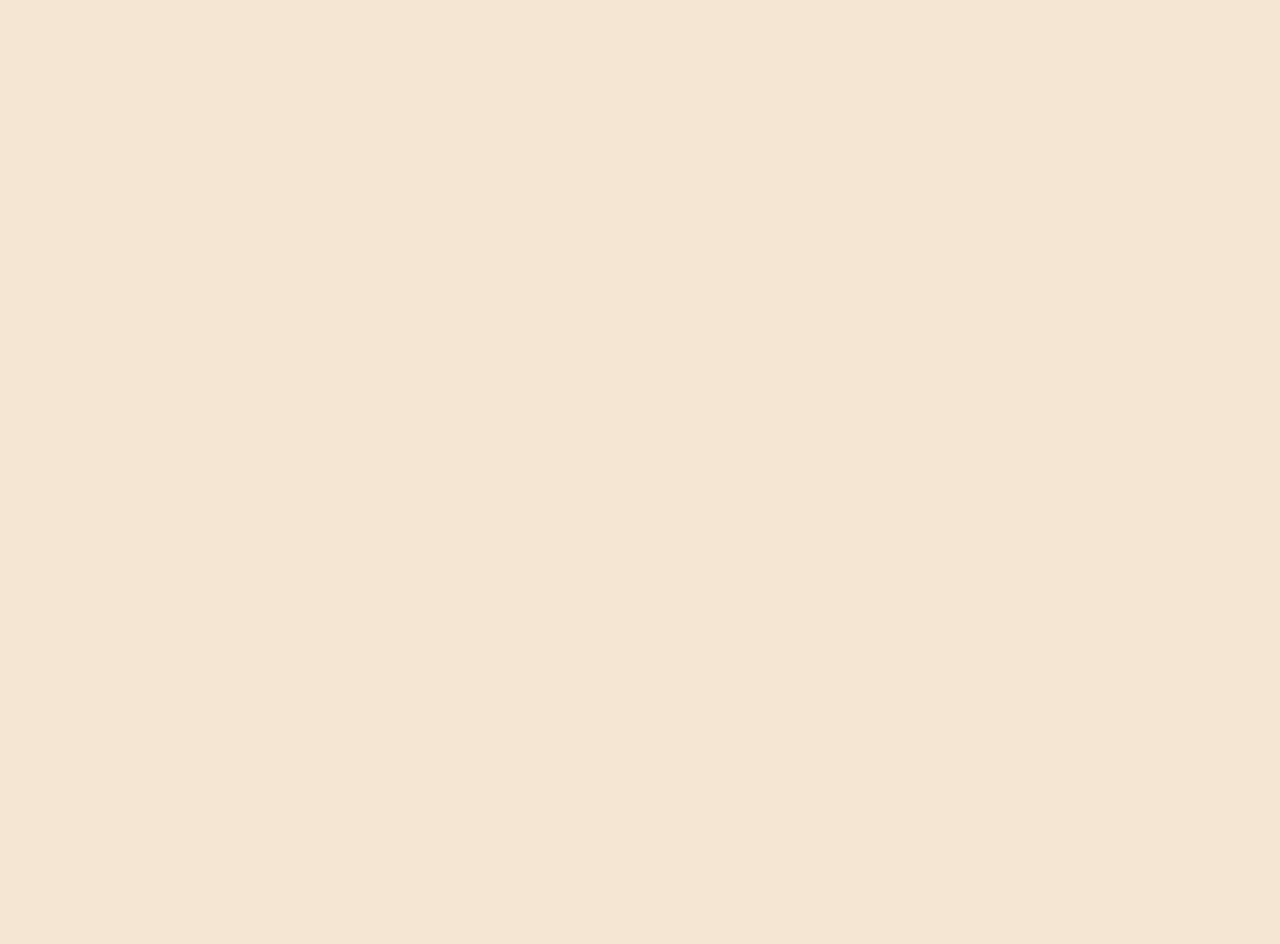
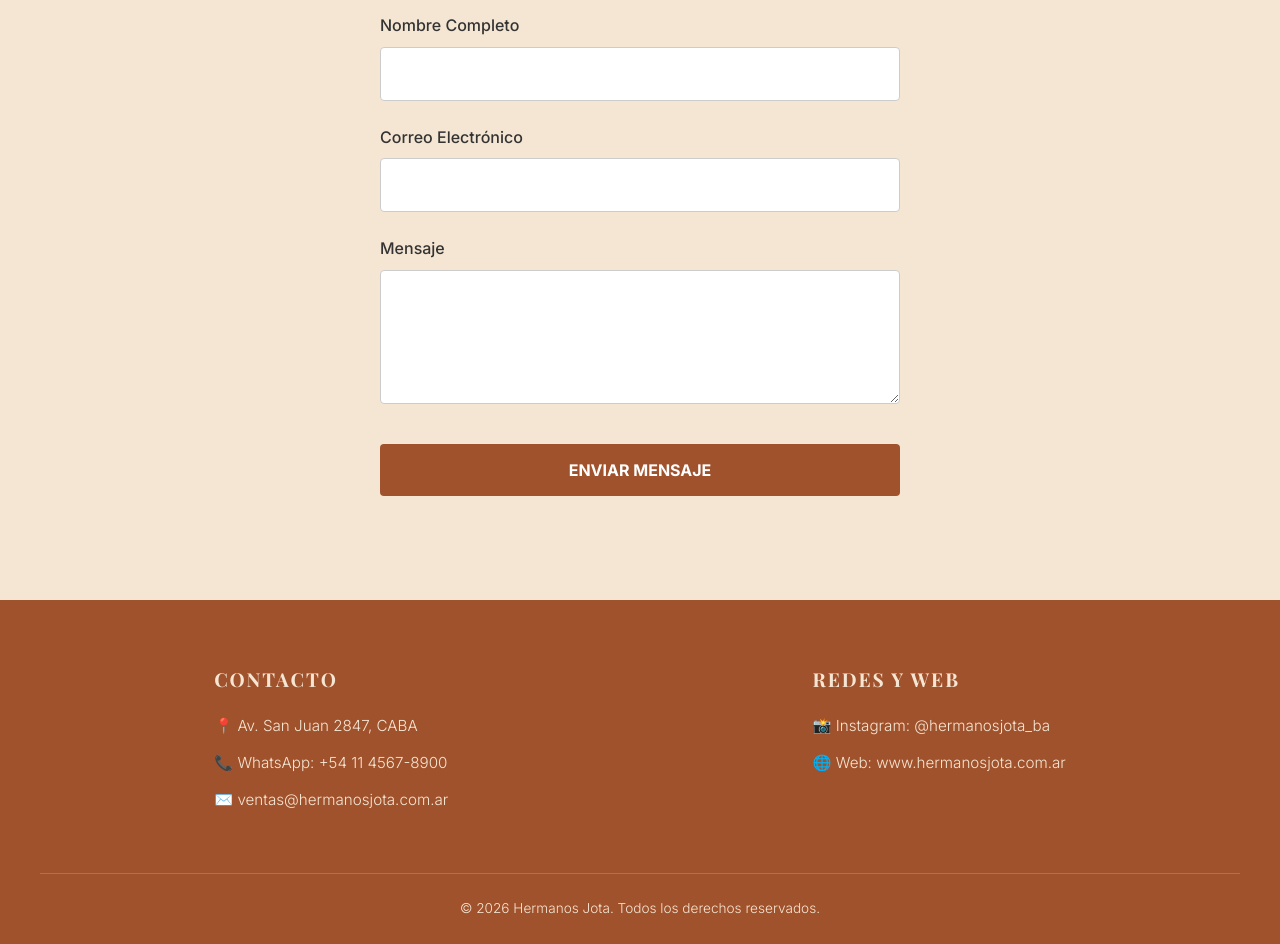
Before and after one commit to TinchoARS/HermanosJota-E-commerce, a React (Vite) app in the folder client/: page / in a window 1280 px wide. Shown: the part 480-1424 px from the top of the page. Before the commit the page ends 800 px from the top, so only its background shows below. Built offline with nearby package versions, Linux system fonts and the light colour scheme; no server answers.

Commit message:
Task F4,F8 y C3
Implementacion de footer, Formulario de contacto y URL api en .env

```diff
--- a/client/src/App.jsx
+++ b/client/src/App.jsx
@@ -1,12 +1,12 @@
 import Navbar from './components/Navbar';
 import ProductList from './components/ProductList';
+import ContactForm from './components/ContactForm'; // <-- Agregás esta línea
+import Footer from './components/Footer';
 import useProductos from './hooks/useProductos';
 
 function App() {
-  // C4: el catálogo se pide a la API al montar la app.
   const { productos, loading, error, recargar } = useProductos();
 
-  // Provisorios hasta F9/F10 (Persona 3): carrito y navegación al detalle.
   const verDetalle = (producto) => console.log('Ver detalle', producto.id);
   const agregarAlCarrito = (producto) => console.log('Agregar', producto.id);
 
@@ -22,7 +22,12 @@ function App() {
           onSeleccionar={verDetalle}
           onAgregar={agregarAlCarrito}
         />
+
+        {/* Renderizado del Formulario de Contacto (Task F8) */}
+        <ContactForm />
       </main>
+
+      <Footer />
     </>
   )
 }
--- /dev/null
+++ b/client/src/components/ContactForm.jsx
@@ -0,0 +1,84 @@
+import React, { useState } from 'react';
+import '../styles/style.css'; // Asegurate de que la ruta a tus estilos sea correcta
+
+const ContactForm = () => {
+  // Estado inicializado para controlar los campos del formulario
+  const [formData, setFormData] = useState({
+    nombre: '',
+    email: '',
+    mensaje: ''
+  });
+
+  // Manejador para actualizar el estado cada vez que el usuario escribe
+  const handleChange = (e) => {
+    setFormData({
+      ...formData,
+      [e.target.name]: e.target.value
+    });
+  };
+
+  // Función que se ejecuta al enviar el formulario
+  const handleSubmit = (e) => {
+    e.preventDefault(); // Evita que la página se recargue
+
+    // Validación simple: verificar que todos los campos tengan contenido
+    if (!formData.nombre.trim() || !formData.email.trim() || !formData.mensaje.trim()) {
+      alert('Por favor, completá todos los campos antes de enviar.');
+      return;
+    }
+
+    // Mensaje de éxito
+    alert(`¡Gracias por tu mensaje, ${formData.nombre}! Nos pondremos en contacto a la brevedad.`);
+
+    // Limpieza del formulario volviendo al estado inicial
+    setFormData({ nombre: '', email: '', mensaje: '' });
+  };
+
+  return (
+    <section className="contact-section">
+      <h2 className="contact-title">Contactanos</h2>
+      <form className="contact-form" onSubmit={handleSubmit}>
+
+        <div className="form-group">
+          <label htmlFor="nombre">Nombre Completo</label>
+          <input
+            type="text"
+            id="nombre"
+            name="nombre"
+            value={formData.nombre}
+            onChange={handleChange}
+            required
+          />
+        </div>
+
+        <div className="form-group">
+          <label htmlFor="email">Correo Electrónico</label>
+          <input
+            type="email"
+            id="email"
+            name="email"
+            value={formData.email}
+            onChange={handleChange}
+            required
+          />
+        </div>
+
+        <div className="form-group">
+          <label htmlFor="mensaje">Mensaje</label>
+          <textarea
+            id="mensaje"
+            name="mensaje"
+            rows="5"
+            value={formData.mensaje}
+            onChange={handleChange}
+            required
+          ></textarea>
+        </div>
+
+        <button type="submit" className="submit-btn">Enviar Mensaje</button>
+      </form>
+    </section>
+  );
+};
+
+export default ContactForm;
--- /dev/null
+++ b/client/src/components/Footer.jsx
@@ -0,0 +1,31 @@
+import React from 'react';
+import '../styles/style.css';
+
+const Footer = () => {
+  return (
+    <footer className="footer-container">
+      <div className="footer-content">
+
+        <div className="footer-section">
+          <h4 className="footer-title">Contacto</h4>
+          <p>📍 Av. San Juan 2847, CABA</p>
+          <p>📞 WhatsApp: +54 11 4567-8900</p>
+          <p>✉️ ventas@hermanosjota.com.ar</p>
+        </div>
+
+        <div className="footer-section">
+          <h4 className="footer-title">Redes y Web</h4>
+          <p>📸 Instagram: <a href="https://instagram.com/hermanosjota_ba" target="_blank" rel="noreferrer">@hermanosjota_ba</a></p>
+          <p>🌐 Web: <a href="https://www.hermanosjota.com.ar" target="_blank" rel="noreferrer">www.hermanosjota.com.ar</a></p>
+        </div>
+
+      </div>
+
+      <div className="footer-bottom">
+        <p>&copy; 2026 Hermanos Jota. Todos los derechos reservados.</p>
+      </div>
+    </footer>
+  );
+};
+
+export default Footer;
--- a/client/src/styles/style.css
+++ b/client/src/styles/style.css
@@ -129,3 +129,125 @@ body {
   .navbar-cart-btn:hover {
     background-color: #8B4513;
   }
+  /* --- ESTILOS DEL FOOTER (TASK F4) --- */
+.footer-container {
+  background-color: var(--siena-tostado, #A0522D);
+  color: var(--alabastro-calido, #F5E6D3);
+  padding: 3rem 0 1.5rem 0;
+  margin-top: auto;
+  font-family: 'Inter', sans-serif;
+}
+
+.footer-content {
+  display: flex;
+  justify-content: space-around;
+  flex-wrap: wrap;
+  max-width: 1200px;
+  margin: 0 auto;
+  padding-bottom: 2rem;
+  border-bottom: 1px solid rgba(245, 230, 211, 0.2);
+}
+
+.footer-section {
+  margin: 1rem;
+  min-width: 250px;
+}
+
+.footer-title {
+  font-family: 'Playfair Display', serif;
+  font-size: 1.2rem;
+  margin-bottom: 1.2rem;
+  letter-spacing: 0.1em;
+  text-transform: uppercase;
+}
+
+.footer-section p {
+  margin: 0.8rem 0;
+  font-size: 0.95rem;
+  font-weight: 300;
+}
+
+.footer-section a {
+  color: var(--alabastro-calido, #F5E6D3);
+  text-decoration: none;
+  transition: color 0.3s ease;
+}
+
+.footer-section a:hover {
+  color: var(--verde-salvia, #87A96B);
+}
+
+.footer-bottom {
+  text-align: center;
+  padding-top: 1.5rem;
+  font-size: 0.85rem;
+  font-weight: 300;
+}
+/* --- ESTILOS DEL FORMULARIO DE CONTACTO (TASK F8) --- */
+.contact-section {
+  max-width: 600px;
+  margin: 4rem auto;
+  padding: 2.5rem;
+  background-color: var(--alabastro-calido, #F5E6D3); /* Color del manual de marca */
+  border-radius: 8px;
+}
+
+.contact-title {
+  font-family: 'Playfair Display', serif; /* Tipografía oficial */
+  color: var(--siena-tostado, #A0522D);
+  text-align: center;
+  margin-bottom: 2rem;
+  font-size: 2rem;
+}
+
+.contact-form {
+  display: flex;
+  flex-direction: column;
+  gap: 1.5rem;
+}
+
+.form-group {
+  display: flex;
+  flex-direction: column;
+}
+
+.form-group label {
+  font-family: 'Inter', sans-serif;
+  font-weight: 500;
+  margin-bottom: 0.5rem;
+  color: #333;
+}
+
+.form-group input,
+.form-group textarea {
+  padding: 1rem;
+  border: 1px solid #ccc;
+  border-radius: 4px;
+  font-family: 'Inter', sans-serif;
+  font-size: 1rem;
+}
+
+.form-group input:focus,
+.form-group textarea:focus {
+  outline: none;
+  border-color: var(--verde-salvia, #87A96B); /* Acento verde de la marca */
+}
+
+.submit-btn {
+  background-color: var(--siena-tostado, #A0522D); /* Botón color primario */
+  color: white;
+  padding: 1rem;
+  border: none;
+  border-radius: 4px;
+  font-family: 'Inter', sans-serif;
+  font-weight: bold;
+  font-size: 1rem;
+  cursor: pointer;
+  text-transform: uppercase;
+  transition: background-color 0.3s ease;
+  margin-top: 1rem;
+}
+
+.submit-btn:hover {
+  background-color: var(--verde-salvia, #87A96B); /* Al pasar el mouse */
+}
```
Also changed, not shown: client/src/hooks/useProductos.js (line endings or trailing spaces).
